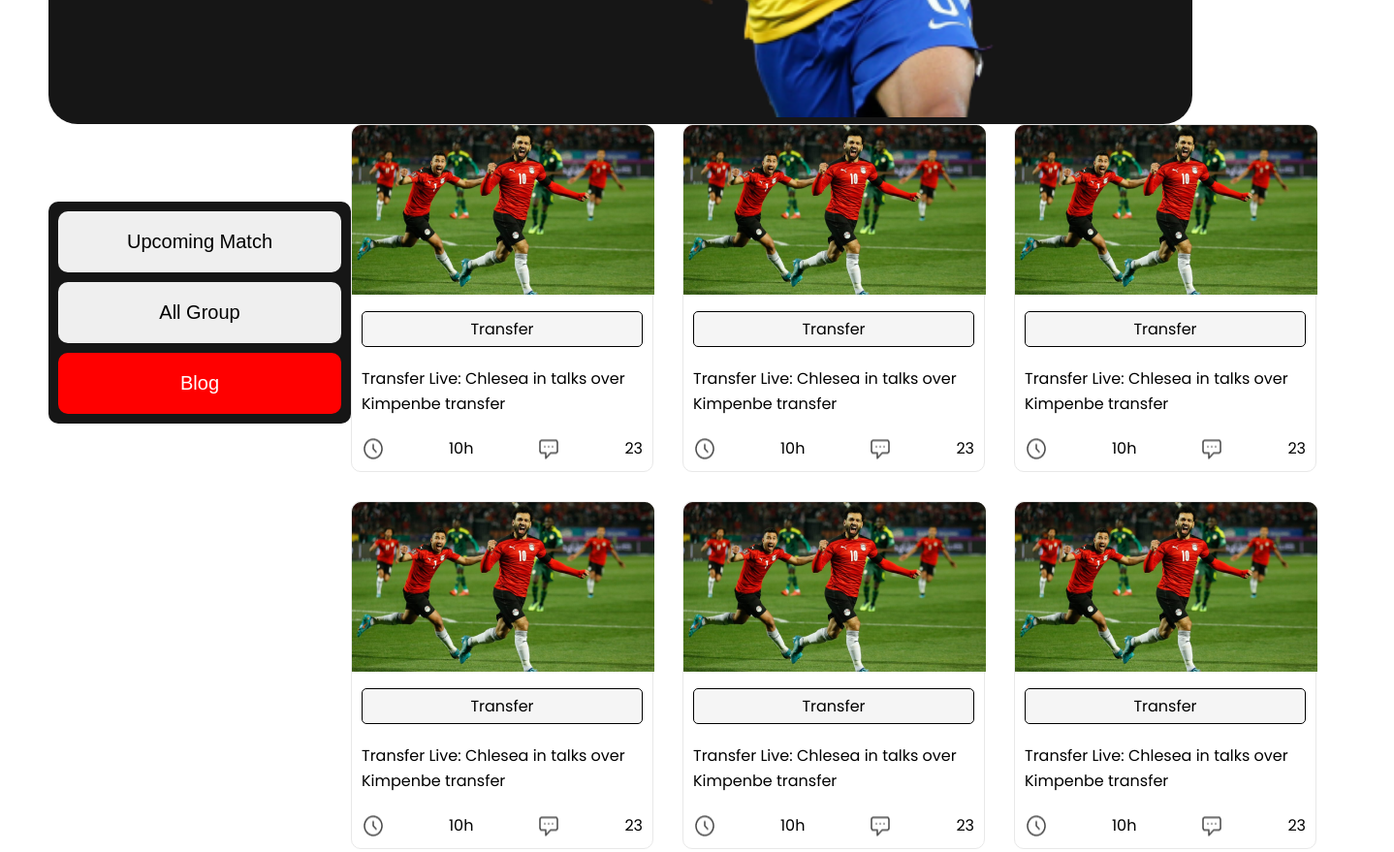
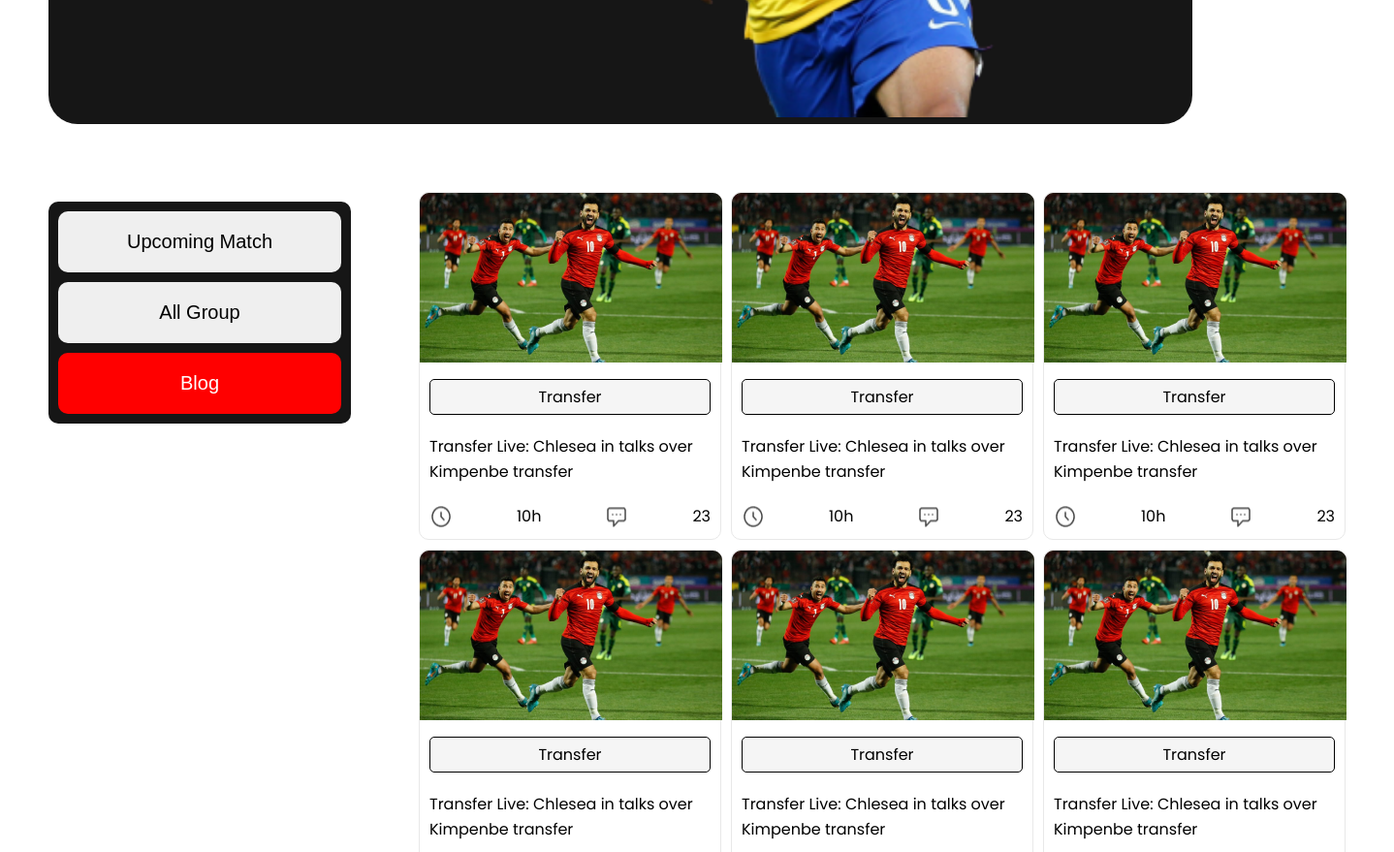
Before and after one commit to techyshiv-github/world-cup, a plain HTML site: page index.html in a window 1280 px wide. Shown: the part 520-1399 px from the top of the page at 97% size, 1438 px wide, since content can reach past the window. Drawn offline with Linux system fonts and the light colour scheme.

Commit message:
Final commit

```diff
--- a/styles/style.css
+++ b/styles/style.css
@@ -135,8 +135,10 @@ p {
 }
 
 .blogs {
+    margin: 20px;
+    padding: 50px;
     display: grid;
     grid-template-columns: repeat(3, 1fr);
-    grid-gap: 30px;
+    grid-gap: 10px;
 
 }
```
